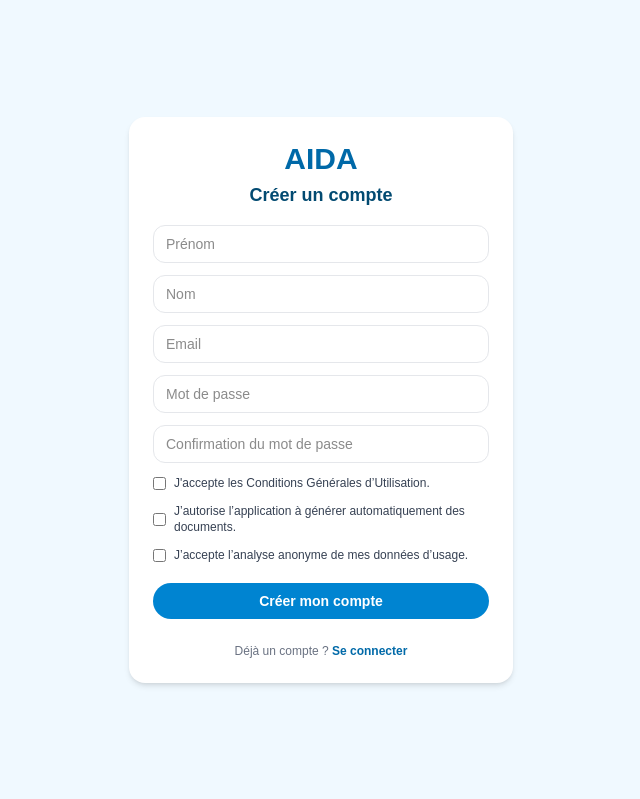
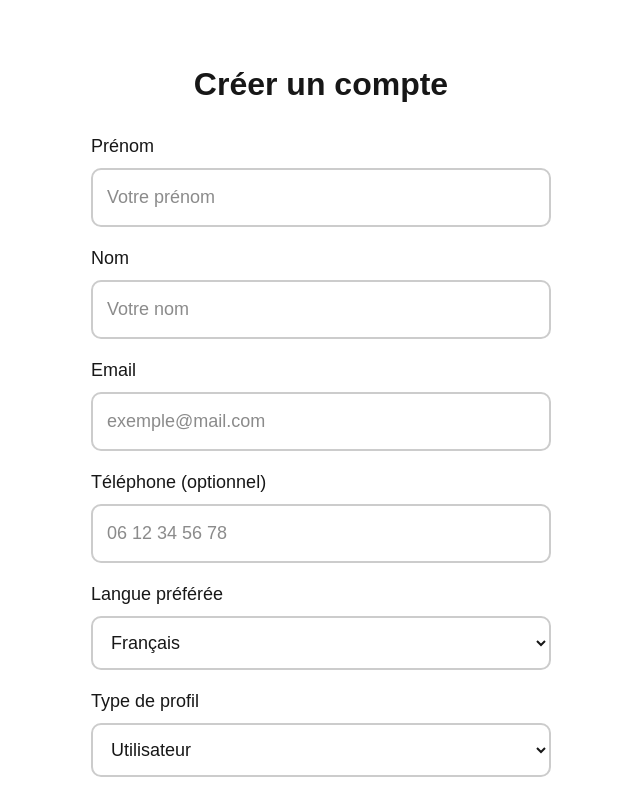
Before and after one commit to relationaida-ship-it/AIDA, a Next.js app: page /register in a window 1280 px wide. Shown: the top 799 px of the page, without its empty margins (319-959 px from the left). Built offline with nearby package versions, Linux system fonts and the light colour scheme.

Commit message:
fix pages vides

```diff
--- a/app/register/page.tsx
+++ b/app/register/page.tsx
@@ -1,112 +1,202 @@
-"use client";
-
-import { useState } from "react";
-
 export default function RegisterPage() {
-  const [form, setForm] = useState({
-    prenom: "",
-    nom: "",
-    email: "",
-    password: "",
-    confirm: "",
-    cgu: false,
-    autoDocs: false,
-    analytics: false,
-  });
-
-  function updateField(field: string, value: any) {
-    setForm({ ...form, [field]: value });
-  }
-
   return (
-    <div className="min-h-screen bg-sky-50 flex items-center justify-center px-4">
-      <div className="w-full max-w-sm bg-white rounded-2xl shadow-md p-6 flex flex-col gap-4">
-        {/* Logo + titre */}
-        <div className="text-center">
-          <div className="text-3xl font-bold text-sky-700 mb-1">AIDA</div>
-          <h1 className="text-lg font-semibold text-sky-900">
+    <div
+      style={{
+        maxWidth: "500px",
+        margin: "40px auto",
+        padding: "20px",
+        fontFamily: "sans-serif",
+        lineHeight: 1.5
+      }}
+    >
+      <h1
+        style={{
+          fontSize: "32px",
+          marginBottom: "25px",
+          textAlign: "center",
+          fontWeight: "bold"
+        }}
+      >
         Créer un compte
       </h1>
-        </div>
 
-        {/* Formulaire */}
-        <form className="flex flex-col gap-3">
+      {/* Prénom */}
+      <label style={{ display: "block", marginBottom: "18px", fontSize: "18px" }}>
+        Prénom
         <input
           type="text"
-            placeholder="Prénom"
-            className="rounded-xl border border-gray-200 px-3 py-2 text-sm"
-            onChange={(e) => updateField("prenom", e.target.value)}
+          placeholder="Votre prénom"
+          style={{
+            width: "100%",
+            padding: "14px",
+            marginTop: "8px",
+            borderRadius: "10px",
+            border: "2px solid #ccc",
+            fontSize: "18px"
+          }}
         />
+      </label>
 
+      {/* Nom */}
+      <label style={{ display: "block", marginBottom: "18px", fontSize: "18px" }}>
+        Nom
         <input
           type="text"
-            placeholder="Nom"
-            className="rounded-xl border border-gray-200 px-3 py-2 text-sm"
-            onChange={(e) => updateField("nom", e.target.value)}
+          placeholder="Votre nom"
+          style={{
+            width: "100%",
+            padding: "14px",
+            marginTop: "8px",
+            borderRadius: "10px",
+            border: "2px solid #ccc",
+            fontSize: "18px"
+          }}
         />
+      </label>
 
+      {/* Email */}
+      <label style={{ display: "block", marginBottom: "18px", fontSize: "18px" }}>
+        Email
         <input
           type="email"
-            placeholder="Email"
-            className="rounded-xl border border-gray-200 px-3 py-2 text-sm"
-            onChange={(e) => updateField("email", e.target.value)}
+          placeholder="exemple@mail.com"
+          style={{
+            width: "100%",
+            padding: "14px",
+            marginTop: "8px",
+            borderRadius: "10px",
+            border: "2px solid #ccc",
+            fontSize: "18px"
+          }}
         />
+      </label>
 
+      {/* Téléphone */}
+      <label style={{ display: "block", marginBottom: "18px", fontSize: "18px" }}>
+        Téléphone (optionnel)
+        <input
+          type="tel"
+          placeholder="06 12 34 56 78"
+          style={{
+            width: "100%",
+            padding: "14px",
+            marginTop: "8px",
+            borderRadius: "10px",
+            border: "2px solid #ccc",
+            fontSize: "18px"
+          }}
+        />
+      </label>
+
+      {/* Langue */}
+      <label style={{ display: "block", marginBottom: "18px", fontSize: "18px" }}>
+        Langue préférée
+        <select
+          style={{
+            width: "100%",
+            padding: "14px",
+            marginTop: "8px",
+            borderRadius: "10px",
+            border: "2px solid #ccc",
+            fontSize: "18px"
+          }}
+        >
+          <option value="fr">Français</option>
+          <option value="en">Anglais</option>
+          <option value="ar">Arabe</option>
+          <option value="es">Espagnol</option>
+        </select>
+      </label>
+
+      {/* Type de profil */}
+      <label style={{ display: "block", marginBottom: "18px", fontSize: "18px" }}>
+        Type de profil
+        <select
+          style={{
+            width: "100%",
+            padding: "14px",
+            marginTop: "8px",
+            borderRadius: "10px",
+            border: "2px solid #ccc",
+            fontSize: "18px"
+          }}
+        >
+          <option value="user">Utilisateur</option>
+          <option value="helper">Accompagnant</option>
+        </select>
+      </label>
+
+      {/* Mot de passe */}
+      <label style={{ display: "block", marginBottom: "18px", fontSize: "18px" }}>
+        Mot de passe
         <input
           type="password"
-            placeholder="Mot de passe"
-            className="rounded-xl border border-gray-200 px-3 py-2 text-sm"
-            onChange={(e) => updateField("password", e.target.value)}
+          placeholder="Votre mot de passe"
+          style={{
+            width: "100%",
+            padding: "14px",
+            marginTop: "8px",
+            borderRadius: "10px",
+            border: "2px solid #ccc",
+            fontSize: "18px"
+          }}
         />
+      </label>
 
+      {/* Confirmation */}
+      <label style={{ display: "block", marginBottom: "18px", fontSize: "18px" }}>
+        Confirmation du mot de passe
         <input
           type="password"
-            placeholder="Confirmation du mot de passe"
-            className="rounded-xl border border-gray-200 px-3 py-2 text-sm"
-            onChange={(e) => updateField("confirm", e.target.value)}
+          placeholder="Confirmez votre mot de passe"
+          style={{
+            width: "100%",
+            padding: "14px",
+            marginTop: "8px",
+            borderRadius: "10px",
+            border: "2px solid #ccc",
+            fontSize: "18px"
+          }}
         />
-
-          {/* Cases à cocher */}
-          <label className="flex items-center gap-2 text-xs text-gray-700">
-            <input
-              type="checkbox"
-              onChange={(e) => updateField("cgu", e.target.checked)}
-            />
-            J'accepte les Conditions Générales d’Utilisation.
       </label>
 
-          <label className="flex items-center gap-2 text-xs text-gray-700">
-            <input
-              type="checkbox"
-              onChange={(e) => updateField("autoDocs", e.target.checked)}
-            />
-            J’autorise l’application à générer automatiquement des documents.
+      {/* CGU */}
+      <label
+        style={{
+          display: "flex",
+          alignItems: "center",
+          marginBottom: "25px",
+          fontSize: "16px"
+        }}
+      >
+        <input type="checkbox" style={{ width: "22px", height: "22px", marginRight: "12px" }} />
+        J’accepte les Conditions Générales d’Utilisation
       </label>
 
-          <label className="flex items-center gap-2 text-xs text-gray-700">
-            <input
-              type="checkbox"
-              onChange={(e) => updateField("analytics", e.target.checked)}
-            />
-            J’accepte l’analyse anonyme de mes données d’usage.
-          </label>
-
-          {/* Bouton */}
+      {/* Bouton principal */}
       <button
-            type="submit"
-            className="w-full rounded-full bg-sky-600 text-white py-2 text-sm font-semibold mt-2"
+        style={{
+          width: "100%",
+          padding: "18px",
+          backgroundColor: "#0070f3",
+          color: "white",
+          border: "none",
+          borderRadius: "12px",
+          fontSize: "20px",
+          cursor: "pointer",
+          marginBottom: "25px",
+          fontWeight: "bold"
+        }}
       >
         Créer mon compte
       </button>
-        </form>
 
-        {/* Lien bas */}
-        <p className="text-center text-xs text-gray-500 mt-2">
+      {/* Déjà un compte */}
+      <div style={{ textAlign: "center", fontSize: "16px" }}>
         Déjà un compte ?{" "}
-          <a href="/login" className="text-sky-700 font-semibold">
+        <a href="/login" style={{ color: "#0070f3", fontWeight: "bold" }}>
           Se connecter
         </a>
-        </p>
       </div>
     </div>
   );
```
Also changed, not shown: app/login/page.tsx (+56 -45 lines). Lines whose indentation alone changed are shown as unchanged.
